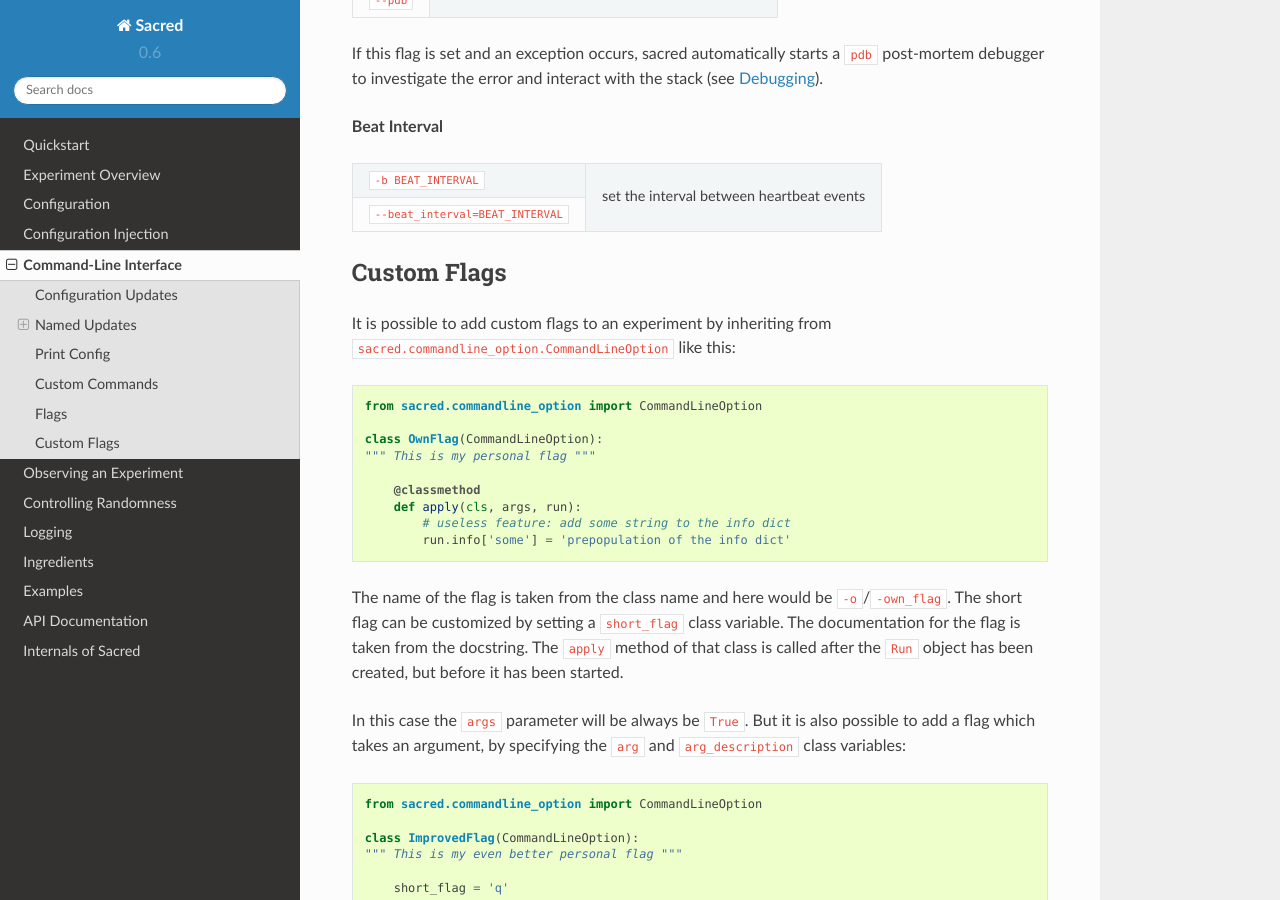
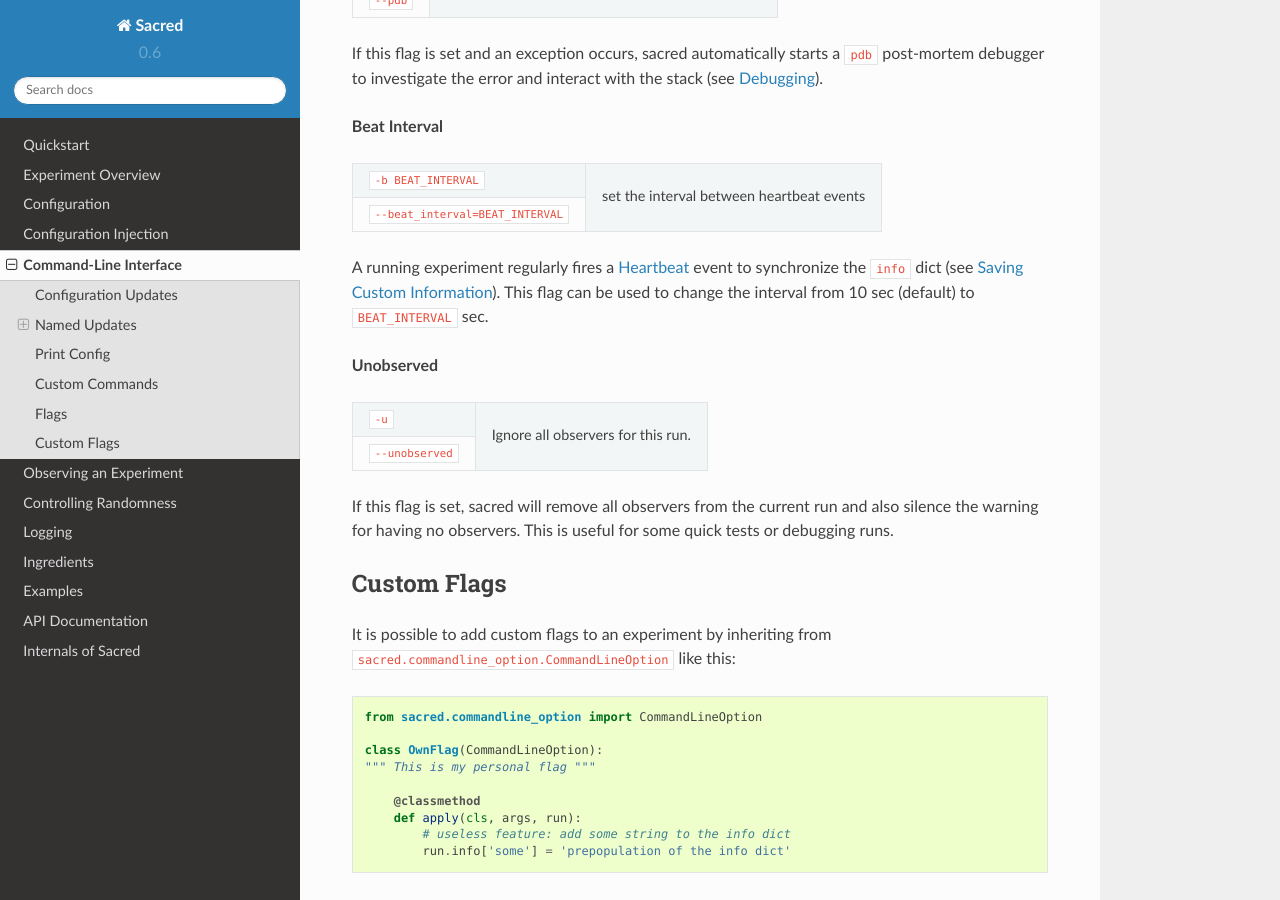
Before and after one commit to IDSIA/sacred, a Sphinx documentation site: the page built from docs/command-line.rst, in a window 1280 px wide and 900 px high, scrolled down 6840 px. Built offline with Sphinx 7.4.7 and the Read the Docs theme 2.0.0, drawn with Linux system fonts in a browser that asks for light colours.

Commit message:
added documentation for unobserved flag

```diff
--- a/docs/command-line.rst
+++ b/docs/command-line.rst
@@ -348,6 +348,24 @@
 | ``--beat_interval=BEAT_INTERVAL``       |                                               |
 +-----------------------------------------+-----------------------------------------------+
 
+A running experiment regularly fires a :ref:`heartbeat` event to synchronize
+the ``info`` dict (see :ref:`custom_info`).
+This flag can be used to change the interval from 10 sec (default) to
+``BEAT_INTERVAL`` sec.
+
+
+**Unobserved**
+
++------------------+--------------------------------------+
+| ``-u``           |  Ignore all observers for this run.  |
++------------------+                                      |
+| ``--unobserved`` |                                      |
++------------------+--------------------------------------+
+
+If this flag is set, sacred will remove all observers from the current run and
+also silence the warning for having no observers. This is useful for some quick
+tests or debugging runs.
+
 Custom Flags
 ============
 It is possible to add custom flags to an experiment by inheriting from
--- a/docs/observers.rst
+++ b/docs/observers.rst
@@ -196,6 +196,7 @@
     comment      A custom comment given for this run
     ===========  ===============================================================
 
+.. _heartbeat:
 
 Heartbeat
 ---------
```
